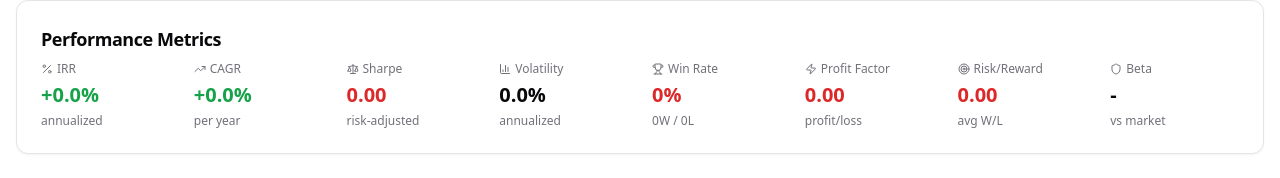
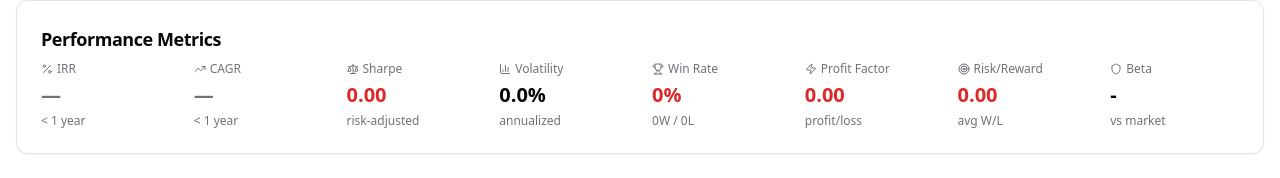
Before and after one commit to Paramboia/OpenStocky, a Next.js app: page / in a window 1280 px wide. Shown: the part 235-413 px from the top of the page. Built offline with nearby package versions, Linux system fonts and the light colour scheme; no server answers.

Commit message:
IRR and CAGR now display "—" when the investment period is under one year

```diff
--- a/components/portfolio/portfolio-header.tsx
+++ b/components/portfolio/portfolio-header.tsx
@@ -157,27 +157,27 @@ export function PortfolioHeader() {
         </CardHeader>
         <CardContent>
           <div className="grid gap-6 grid-cols-2 md:grid-cols-4 lg:grid-cols-6 xl:grid-cols-8">
-            <KpiTooltip content="Internal Rate of Return - Money-weighted annualized return accounting for timing and size of cash flows">
+            <KpiTooltip content={stats.yearsInvested < 1 ? "Annualized metrics require at least 1 year of history" : "Internal Rate of Return - Money-weighted annualized return accounting for timing and size of cash flows"}>
               <div className="space-y-1 cursor-help">
                 <p className="text-xs text-muted-foreground flex items-center gap-1">
                   <Percent className="h-3 w-3" /> IRR
                 </p>
-                <p className={`text-xl font-bold ${isIrrPositive ? "text-primary" : "text-destructive"}`}>
-                  {isIrrPositive ? "+" : ""}{stats.irr.toFixed(1)}%
+                <p className={`text-xl font-bold ${stats.yearsInvested < 1 ? "text-muted-foreground" : isIrrPositive ? "text-primary" : "text-destructive"}`}>
+                  {stats.yearsInvested < 1 ? "—" : `${isIrrPositive ? "+" : ""}${stats.irr.toFixed(1)}%`}
                 </p>
-                <p className="text-xs text-muted-foreground">annualized</p>
+                <p className="text-xs text-muted-foreground">{stats.yearsInvested < 1 ? "< 1 year" : "annualized"}</p>
               </div>
             </KpiTooltip>
 
-            <KpiTooltip content="Compound Annual Growth Rate based on net invested capital vs current portfolio value">
+            <KpiTooltip content={stats.yearsInvested < 1 ? "Annualized metrics require at least 1 year of history" : "Compound Annual Growth Rate based on net invested capital vs current portfolio value"}>
               <div className="space-y-1 cursor-help">
                 <p className="text-xs text-muted-foreground flex items-center gap-1">
                   <TrendingUp className="h-3 w-3" /> CAGR
                 </p>
-                <p className={`text-xl font-bold ${isCagrPositive ? "text-primary" : "text-destructive"}`}>
-                  {stats.cagr === Infinity ? "∞" : `${isCagrPositive ? "+" : ""}${stats.cagr.toFixed(1)}%`}
+                <p className={`text-xl font-bold ${stats.yearsInvested < 1 ? "text-muted-foreground" : isCagrPositive ? "text-primary" : "text-destructive"}`}>
+                  {stats.yearsInvested < 1 ? "—" : stats.cagr === Infinity ? "∞" : `${isCagrPositive ? "+" : ""}${stats.cagr.toFixed(1)}%`}
                 </p>
-                <p className="text-xs text-muted-foreground">per year</p>
+                <p className="text-xs text-muted-foreground">{stats.yearsInvested < 1 ? "< 1 year" : "per year"}</p>
               </div>
             </KpiTooltip>
 
```
